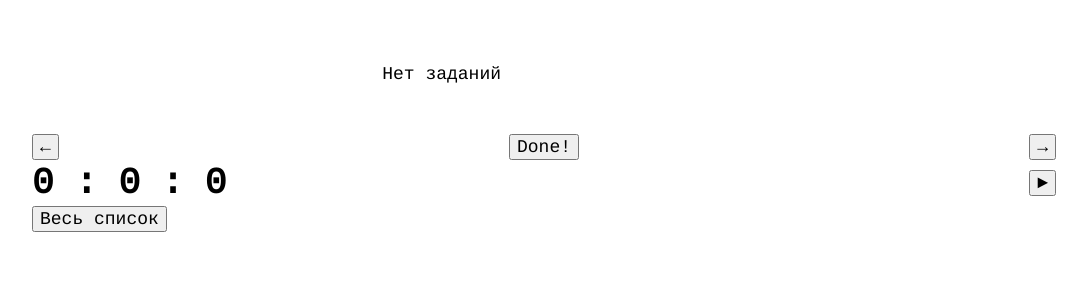
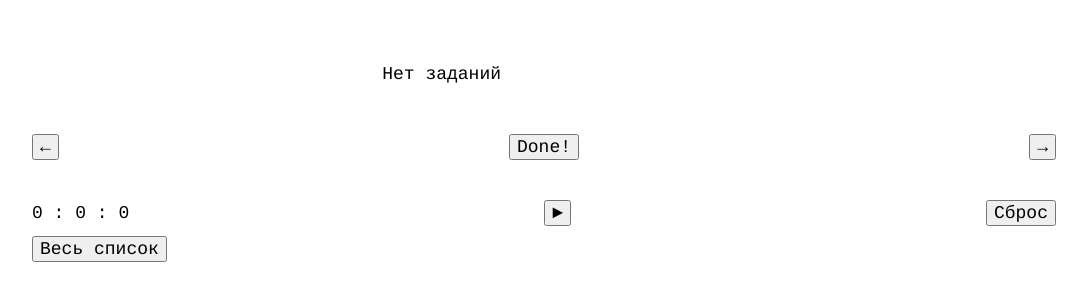
Before and after one commit to MartaWild/todo, a React (Create React App) app: page /single/single/single in a window 1280 px wide. Both pictures are taken after a click on the button "Одно задание". Shown: the top 300 px of the page, without its empty margins (96-1183 px from the left). Built offline with nearby package versions, Linux system fonts and the light colour scheme; no server answers.

Commit message:
Stopwatch reset button

```diff
--- a/package.json
+++ b/package.json
@@ -12,6 +12,7 @@
     "@types/react": "^16.9.43",
     "@types/react-beautiful-dnd": "^13.0.0",
     "@types/react-dom": "^16.9.8",
+    "@types/react-redux": "^7.1.9",
     "@types/react-router-dom": "^5.1.5",
     "@types/styled-components": "^5.1.1",
     "body-parser": "^1.19.0",
@@ -20,6 +21,7 @@
     "react": "^16.13.1",
     "react-beautiful-dnd": "^13.0.0",
     "react-dom": "^16.13.1",
+    "react-redux": "^7.2.1",
     "react-router-dom": "^5.2.0",
     "react-scripts": "3.4.1",
     "sqlite3": "^5.0.0",
--- a/src/App.tsx
+++ b/src/App.tsx
@@ -1,5 +1,4 @@
 import React, {useEffect, useState} from 'react';
-import styled from 'styled-components';
 import {
     BrowserRouter as Router,
     Switch,
--- a/src/SingleTaskMode.tsx
+++ b/src/SingleTaskMode.tsx
@@ -46,25 +46,6 @@ const DeleteButton = styled(Button)``;
 const CompleteButton = styled(Button)``;
 
 const NextButton = styled(Button)``;
-
-const WrapperTimer = styled.div`
-    display: flex;
-    flex-direction: row;
-    justify-content: space-between;
-    margin-bottom: 10px;
-    height: 26px;
-`;
-
-const Timer = styled.div`
-    display: flex;
-    height: 100%;
-    flex-direction: column;
-    justify-content: center;
-`;
-
-const StartButton = styled(Button)`
-    height: 100%;
-`;
 
 const ListModeButton = styled(Button)``;
 
--- a/src/Stopwatch.tsx
+++ b/src/Stopwatch.tsx
@@ -1,5 +1,36 @@
 import React, {useState, useEffect, useRef} from 'react';
 import styled from 'styled-components';
+
+const WrapperTimer = styled.div`
+    display: flex;
+    flex-direction: row;
+    justify-content: space-between;
+    margin-bottom: 10px;
+    margin-top: 40px;
+    height: 26px;
+    font-size: 18px;
+`;
+
+const Timer = styled.div`
+    display: flex;
+    height: 100%;
+    flex-direction: column;
+    justify-content: center;
+    font-size: 18px;
+`;
+
+const Button = styled.button`
+    font-size: 18px;
+    font-family: 'Cousine', monospace;
+`;
+
+const StartButton = styled(Button)`
+    height: 100%;
+`;
+
+const ResetButton = styled(Button)`
+    height: 100%;
+`;
 
 
 function useInterval(callback: () => void, delay: number | null) {
@@ -28,29 +59,6 @@ function useInterval(callback: () => void, delay: number | null) {
 }
 
 
-const WrapperTimer = styled.div`
-    display: flex;
-    flex-direction: row;
-    justify-content: space-between;
-    margin-bottom: 10px;
-    height: 26px;
-`;
-
-const Timer = styled.div`
-    display: flex;
-    height: 100%;
-    flex-direction: column;
-    justify-content: center;
-`;
-
-const Button = styled.button`
-    font-size: 18px;
-    font-family: 'Cousine', monospace;
-`;
-
-const StartButton = styled(Button)`
-    height: 100%;
-`;
 
 export default function StopWatch() {
     const [sec, setSec] = useState(0);
@@ -71,7 +79,7 @@ export default function StopWatch() {
         }, isRunning ? delay : null);
 
 
-        return <h1>{formatTime(sec)}</h1>;
+        return <p>{formatTime(sec)}</p>;
     }
 
      return (
@@ -79,7 +87,8 @@ export default function StopWatch() {
              <Timer>
                 <Counter />
              </Timer>
-             <StartButton onClick={() => setIsRunning(!isRunning)}>►</StartButton>
+             <StartButton onClick={() => setIsRunning(!isRunning)}> ► </StartButton>
+             <ResetButton onClick={() => {setIsRunning(false); setSec(0)}}> Сброс </ResetButton>
          </WrapperTimer>
      )
 
```
Also changed, not shown: 1 other file (tests, documents, lock files or other folders).
